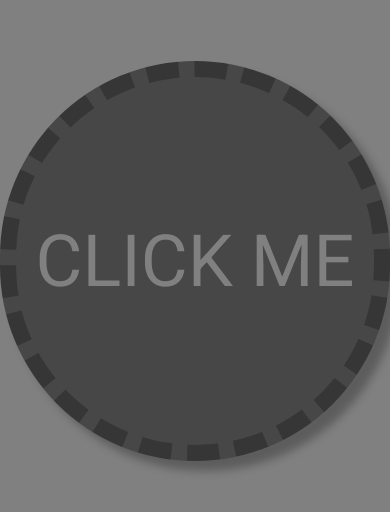
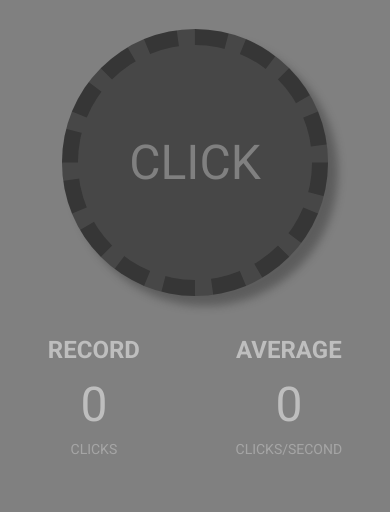
Before and after one commit to GreenBudgie/ClickerGame, a plain HTML site: page index.html in a window 390 px wide. Shown: the part 120-632 px from the top of the page. Drawn offline with nearby package versions, Linux system fonts and the light colour scheme.

Commit message:
Record and average scores

```diff
--- a/index.html
+++ b/index.html
@@ -13,7 +13,19 @@
         <h2>10.00</h2>
     </div>
     <div id="center-wrapper">
-        <button id="button">Click Me</button>
+        <button id="button">Click</button>
+    </div>
+    <div id="info-wrapper">
+        <span id="record">
+            <h3>Record</h3>
+            <p id="record-counter">0</p>
+            <p id="record-text">clicks</p>
+        </span>
+        <span id="average">
+            <h3>Average</h3>
+            <p id="average-counter">0</p>
+            <p id="average-text">clicks/second</p>
+        </span>
     </div>
     <script src="script.js"></script>
 </body>
--- a/script.js
+++ b/script.js
@@ -2,7 +2,9 @@ const MAX_TIME = 1000 * 10;
 let clicks = 0;
 let clicking = false;
 
-let time, responseTime;
+let record = 0, prevCLicks = 0, overallAverage = 0, perSecondAverage = 0;
+
+let time, responseTime, secondPassTime;
 
 let button = $('#button');
 let timerElement = $('#timer-wrapper h2');
@@ -12,7 +14,7 @@ updateButton();
 
 function updateButton() {
     if(clicks == 0) {
-        button.text('CLICK ME');
+        button.text('Click');
     } else {
         button.text(clicks);
     }
@@ -38,8 +40,27 @@ function updateTimeLabel() {
     timerElement.text(formatTime());
 }
 
+function getSecondsPassed() {
+    return Math.round((MAX_TIME - time.getTime()) / 1000);
+}
+
+function updateAverage() {
+    let clicksCurrentSecond = clicks - prevCLicks;
+    if(perSecondAverage == 0) {
+        overallAverage == clicksCurrentSecond;
+    } else {
+
+    }
+    $('#average-counter').text('0');
+}
+
 function timerCount() {
+    console.log(getSecondsPassed());
     time.setTime(responseTime - Date.now());
+    if(secondPassTime - Date.now() <= 0) {
+        updateAverage();
+        updateSecondPassTime();
+    }
     updateTimeLabel();
     if((time.getUTCSeconds() <= 0 && time.getUTCMilliseconds() <= 0) || time.getUTCSeconds() > MAX_TIME / 1000) {
         stopClicking();
@@ -48,10 +69,15 @@ function timerCount() {
     }
 }
 
+function updateSecondPassTime() {
+    secondPassTime = new Date(Date.now() + 1000);
+}
+
 function startClicking() {
     clicking = true;
     time = new Date();
     responseTime = new Date(Date.now() + MAX_TIME);
+    updateSecondPassTime();
     timerCount();
 }
 
--- a/style.scss
+++ b/style.scss
@@ -26,24 +26,28 @@ body {
 
 }
 
+@mixin button-size($ratio) {
+    width: $button-size / $ratio;
+    height: $button-size / $ratio;
+    border-radius: $button-size / $ratio;
+    font-size: 72px / $ratio;
+}
+
 #center-wrapper {
 
     display: flex;
     align-items: center;
     justify-content: center;
     width: 100%;
-    height: $button-size + 128;
+    margin-top: 2em;
 
     #button {
         color: rgb(128, 128, 128);
         font-family: 'Roboto', sans-serif;
         text-transform: uppercase;
-        font-size: 72px;
         background-color: rgb(71, 71, 71);
-        width: $button-size;
-        height: $button-size;
         border: 16px dashed rgb(54, 54, 54);
-        border-radius: $button-size;
+        outline: none;
 
         box-shadow: 10px 10px 8px 0px rgba(40, 40, 40, 0.4);
 
@@ -56,5 +60,73 @@ body {
             background-color: rgb(77, 77, 77);
             box-shadow: 7px 7px 6px 0px rgba(40, 40, 40, 0.4);
         }
+
     }
 }
+
+#info-wrapper {
+
+    display: flex;
+    justify-content: space-around;
+    text-align: center;
+    align-items: center;
+    margin-top: 1em;
+
+    h3, p {
+        text-transform: uppercase;
+        font-family: 'Roboto', sans-serif;
+        color: #BEBEBE;
+        padding: 0;
+        margin: 0;
+    }
+
+    h3 {
+        margin-top: 1em;
+        font-size: 24px;
+
+    }
+
+    #record-counter, #average-counter  {
+        margin-top: 0.25em;
+        font-size: 48px;
+    }
+
+    #record-text, #average-text {
+        color: #a5a5a5;
+        margin-top: 0.6em;
+        font-size: 14px;
+    }
+
+}
+
+@media(min-width: 700px) {
+
+    #button {
+        @include button-size(1);
+    }
+
+}
+
+@media(max-width: 700px) {
+
+    #button {
+        @include button-size(1.2);
+    }
+
+}
+
+@media(max-width: 450px) {
+
+    #button {
+        @include button-size(1.5);
+    }
+
+}
+
+@media(max-width: 350px) {
+
+    #button {
+        @include button-size(1.7);
+    }
+
+}
```
Also changed, not shown: style.css, 1 other file.
